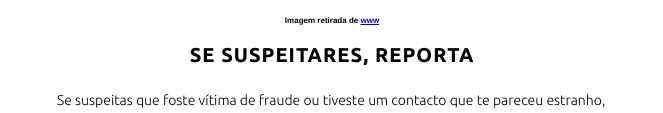
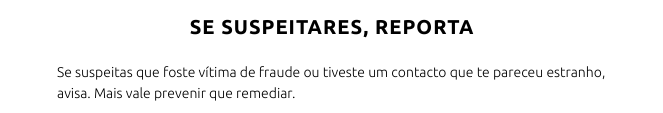
Before and after one commit to joseaugustogoncalves/higiene-digital, a website: page index.html in a window 1280 px wide. Shown: the part 3330-3443 px from the top of the page, without its empty margins (308-971 px from the left). Drawn offline with nearby package versions, Linux system fonts and the light colour scheme.

```diff
--- a/index.html
+++ b/index.html
@@ -1376,18 +1376,6 @@
 
               <tr>
                 <td
-                   align="center" style="font-size:0px;padding:10px 25px;word-break:break-word;"
-                >
-
-      <div
-         style="font-family:helvetica;font-size:8px;font-weight:bold;line-height:1;text-align:center;color:#000000;"
-      >Imagem retirada de <a href="#" target="_blank">www</a></div>
-
-                </td>
-              </tr>
-
-              <tr>
-                <td
                    align="center" style="font-size:0px;padding:10px 25px;padding-bottom:2px;word-break:break-word;"
                 >
 
```
Also changed, not shown: img/complica-as-passwords.jpg, img/cybercrime.jpeg, img/header.png, img/logo-esjaloures.png, img/mantenha_palavras_passe_seguras.jpg, img/pegada-digital.png, img/phishing.png, img/protege_os_teus_dados_pessoais.png, img/se_suspeitares_reporta.png, 1 other file.
